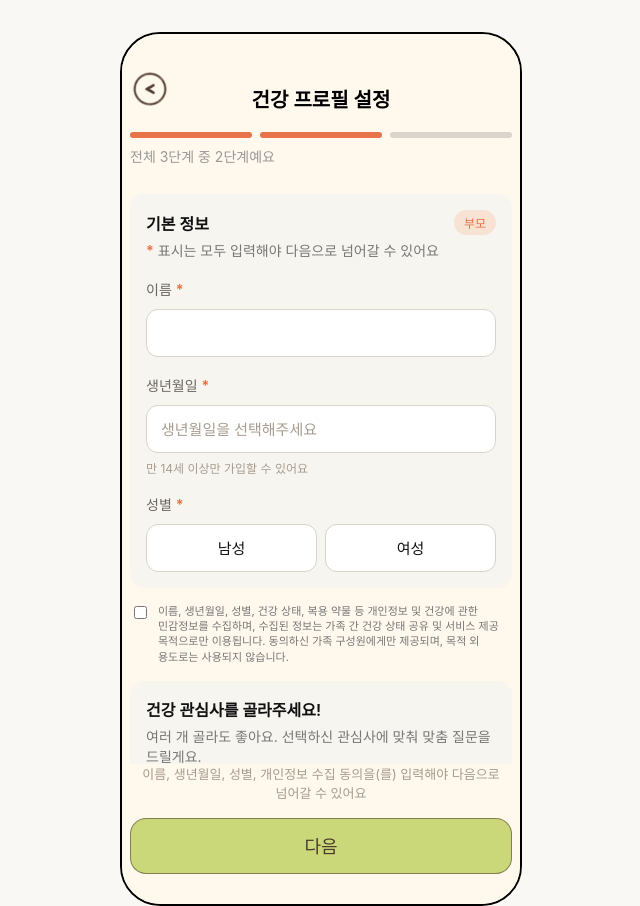
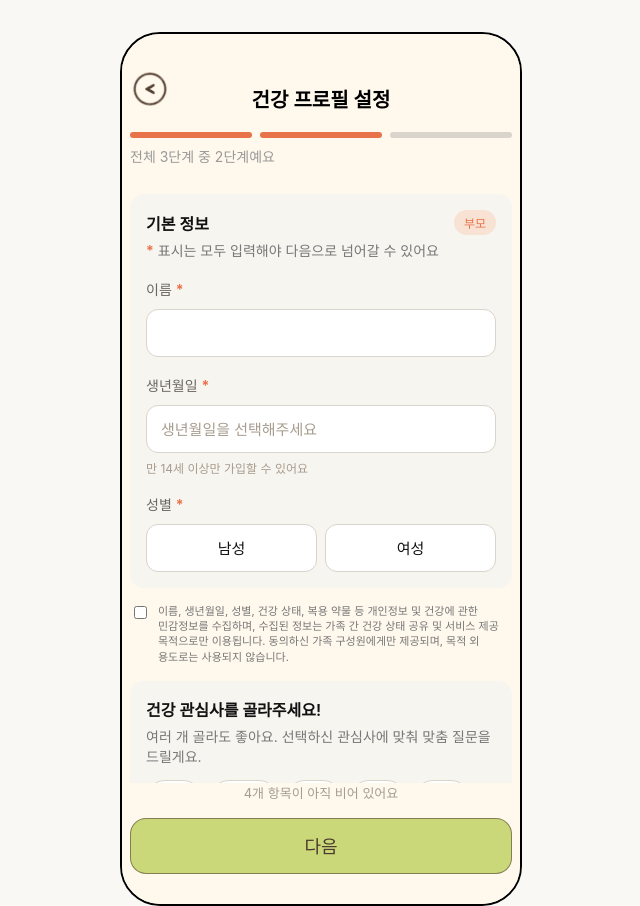
Before and after one commit to Dream-of-WildGeese/Wild_Geese_Front, a React (Vite) app: page /onboarding/health-set in a window 1280 px wide. Shown: the whole page, without its empty margins (319-959 px from the left). Built offline with nearby package versions, Linux system fonts and the light colour scheme; no server answers; a web font is replaced by a local one.

Commit message:
feat: 필수 정보 안채우면 팝업 띄워주기

```diff
--- /dev/null
+++ b/src/components/MissingFieldsPopup.jsx
@@ -0,0 +1,82 @@
+import styled from 'styled-components';
+import {
+  PopupBackdrop,
+  PopupCard,
+  PopupInnerBorder,
+  PopupTitle,
+  PopupSubtitle,
+  PopupPrimaryButton,
+} from './PopupShell';
+
+// 필수 입력이 덜 채워진 채로 '다음'을 눌렀을 때, 무엇이 비었는지 짚어주는 작은 팝업.
+// 버튼을 비활성화만 해두면 눌러도 아무 일이 없어서 이유를 알 수 없다.
+const List = styled.ul`
+  width: 100%;
+  display: flex;
+  flex-direction: column;
+  gap: 8px;
+`;
+
+const Item = styled.li`
+  display: flex;
+  align-items: center;
+  gap: 10px;
+
+  padding: 12px 14px;
+  border-radius: 10px;
+  border: 1px solid ${({ $done }) => ($done ? '#cbd879' : 'rgba(217, 138, 119, 0.65)')};
+  background: ${({ $done }) => ($done ? '#edf3d5' : '#fffbf1')};
+
+  color: ${({ $done }) => ($done ? '#576b1a' : '#4a3a2f')};
+  font-family: 'Noto Sans KR';
+  font-size: 16px;
+  font-weight: ${({ $done }) => ($done ? 500 : 700)};
+`;
+
+const Mark = styled.span`
+  width: 22px;
+  height: 22px;
+  border-radius: 11px;
+  flex-shrink: 0;
+
+  display: flex;
+  align-items: center;
+  justify-content: center;
+
+  background: ${({ $done }) => ($done ? '#cbd879' : '#e6a794')};
+  color: #fff;
+  font-size: 13px;
+  line-height: 1;
+`;
+
+function MissingFieldsPopup({ items, onClose }) {
+  const remaining = items.filter((item) => !item.done).length;
+
+  return (
+    <PopupBackdrop onClick={onClose}>
+      <PopupCard $center $gap={14} $padTop={36} onClick={(event) => event.stopPropagation()}>
+        <PopupInnerBorder />
+
+        <PopupTitle $center $size={22}>
+          {remaining}개만 더 채워주세요!
+        </PopupTitle>
+        <PopupSubtitle $center>아래 항목을 입력하면 다음으로 넘어갈 수 있어요</PopupSubtitle>
+
+        <List>
+          {items.map((item) => (
+            <Item key={item.label} $done={item.done}>
+              <Mark $done={item.done}>{item.done ? '✓' : '!'}</Mark>
+              {item.label}
+            </Item>
+          ))}
+        </List>
+
+        <PopupPrimaryButton type="button" onClick={onClose}>
+          채우러 가기
+        </PopupPrimaryButton>
+      </PopupCard>
+    </PopupBackdrop>
+  );
+}
+
+export default MissingFieldsPopup;
--- a/src/pages/Onboarding/HealthSet.jsx
+++ b/src/pages/Onboarding/HealthSet.jsx
@@ -8,6 +8,7 @@ import { updateHealthProfile } from '../../api/user';
 import { getMedications } from '../../api/medication';
 import { useApi, useApiAction } from '../../hooks/useApi';
 import BirthDatePickerModal from '../../components/BirthDatePickerModal';
+import MissingFieldsPopup from '../../components/MissingFieldsPopup';
 
 // "1856-03-02" -> "1856년 3월 2일"
 const formatBirthLabel = (value) => {
@@ -49,6 +50,7 @@ const HealthSet = () => {
   // 개인정보 수집 동의. 체크해야만 다음으로 넘어갈 수 있다.
   const [agreed, setAgreed] = useState(false);
   const [isBirthPickerOpen, setIsBirthPickerOpen] = useState(false);
+  const [isMissingPopupOpen, setIsMissingPopupOpen] = useState(false);
   const [interests, setInterests] = useState(data.interests || []);
 
   const { data: medicationList } = useApi(getMedications);
@@ -60,6 +62,12 @@ const HealthSet = () => {
   const { execute: saveHealthProfile, loading: saving } = useApiAction(updateHealthProfile);
 
   const handleNext = async () => {
+    // 필수 항목이 비어 있으면 저장하지 않고 무엇이 비었는지 알려준다.
+    if (!canProceed) {
+      setIsMissingPopupOpen(true);
+      return;
+    }
+
     const { ok, error } = await saveHealthProfile({
       name: name.trim(),
       birthDate: birth,
@@ -125,14 +133,13 @@ const HealthSet = () => {
 
   // 이름·생년월일·성별을 모두 채우고 개인정보 수집에 동의해야 다음으로 넘어간다.
   // 무엇이 비었는지 짚어주지 않으면 버튼이 왜 안 눌리는지 알기 어렵다.
-  const missing = [
-    !name.trim() && '이름',
-    !birth && '생년월일',
-    !gender && '성별',
-    !agreed && '개인정보 수집 동의',
-  ].filter(Boolean);
-  const canProceed = missing.length === 0;
-  const missingLabel = missing.join(', ');
+  const requirements = [
+    { label: '이름', done: Boolean(name.trim()) },
+    { label: '생년월일', done: Boolean(birth) },
+    { label: '성별', done: Boolean(gender) },
+    { label: '개인정보 수집 동의', done: agreed },
+  ];
+  const canProceed = requirements.every((item) => item.done);
 
   const handleGenderChange = (value) => {
     setGender(value);
@@ -310,13 +317,22 @@ const HealthSet = () => {
 
         {!canProceed && (
           <RequirementHint>
-            {missingLabel}을(를) 입력해야 다음으로 넘어갈 수 있어요
+            {requirements.filter((item) => !item.done).length}개 항목이 아직 비어 있어요
           </RequirementHint>
         )}
-        <NextButton onClick={handleNext} disabled={saving || !canProceed}>
+        {/* 버튼을 막아두면 눌러도 반응이 없어 이유를 알 수 없다.
+            누를 수는 있게 두고, 덜 채웠으면 무엇이 비었는지 팝업으로 알려준다. */}
+        <NextButton onClick={handleNext} disabled={saving}>
           {saving ? '저장 중...' : '다음'}
         </NextButton>
       </Content>
+
+      {isMissingPopupOpen && (
+        <MissingFieldsPopup
+          items={requirements}
+          onClose={() => setIsMissingPopupOpen(false)}
+        />
+      )}
 
       {isBirthPickerOpen && (
         <BirthDatePickerModal
```
